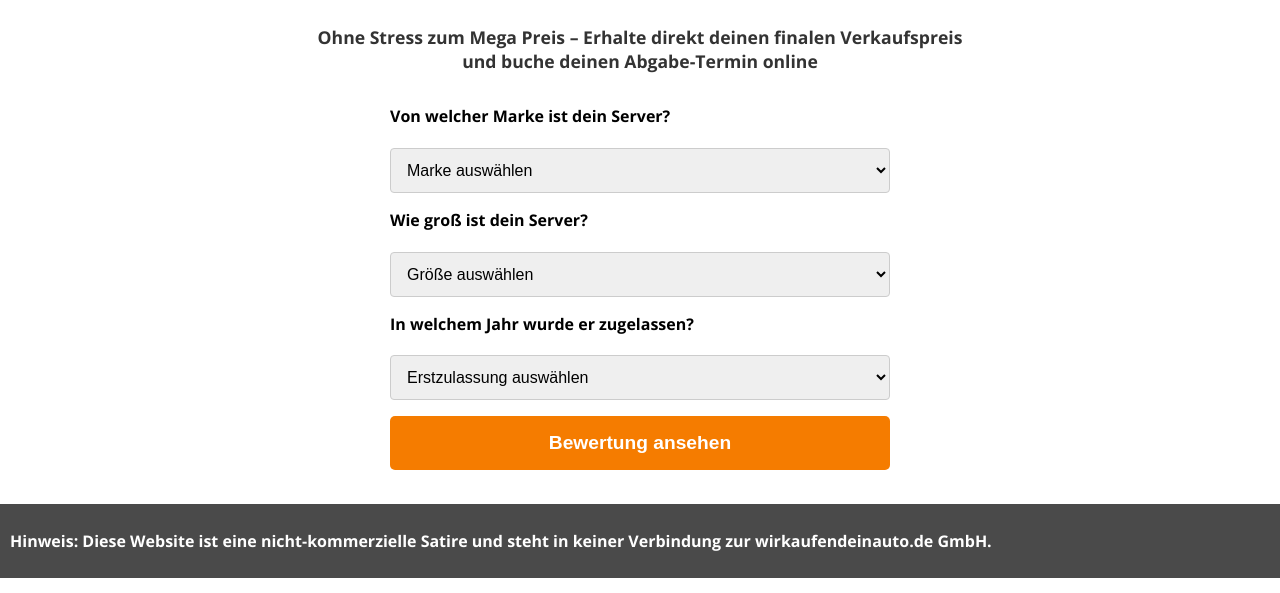
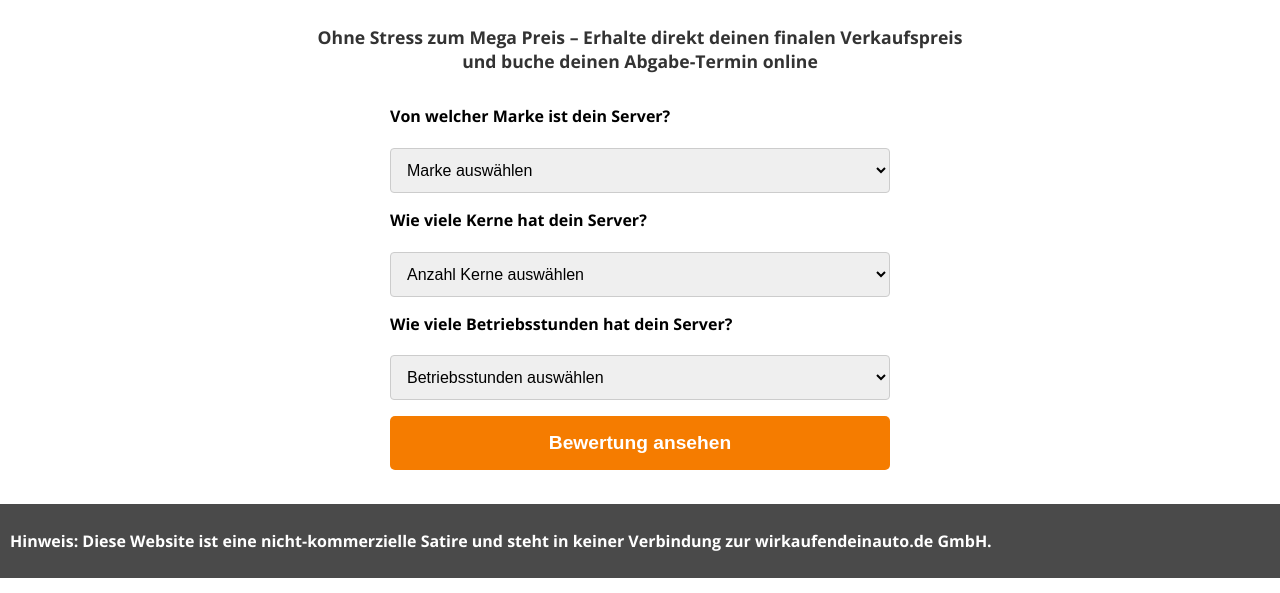
Before and after one commit to Roboter09/wirkaufendeinenserver, a plain HTML site: page index.html in a window 1280 px wide. Shown: the part 222-815 px from the top of the page. Drawn offline with nearby package versions, Linux system fonts and the light colour scheme; grey boxes are pictures that could not be loaded.

Commit message:
updated categories and maximum price

```diff
--- a/index.html
+++ b/index.html
@@ -61,36 +61,26 @@
                 <option>HP</option>
                 <option>Dell</option>
                 <option>Lenovo</option>
+                <option>andere</option>
         </select>
 
-        <label for="modell">Wie groß ist dein Server?</label>
+        <label for="modell">Wie viele Kerne hat dein Server?</label>
         <select id="modell">
-            <option>Größe auswählen</option>
-            <option>0-1 m^3</option>
-            <option>1-5 m^3</option>
-            <option>5-20 m^3</option>
-            <option>20-100 m^3</option>
-            <option>100+ m^3</option>
+            <option>Anzahl Kerne auswählen</option>
+            <option>2 Kerne</option>
+            <option>4 Kerne</option>
+            <option>8 Kerne</option>
+            <option>16 Kerne</option>
+            <option>32+ Kerne</option>
         </select>
 
-        <label for="jahr">In welchem Jahr wurde er zugelassen?</label>
+        <label for="jahr">Wie viele Betriebsstunden hat dein Server?</label>
         <select id="jahr">
-            <option>Erstzulassung auswählen</option>
-            <option>2022</option>
-            <option>2021</option>
-            <option>2020</option>
-            <option>2019</option>
-            <option>2018</option>
-            <option>2017</option>
-            <option>2016</option>
-            <option>2015</option>
-            <option>2014</option>
-            <option>2013</option>
-            <option>2012</option>
-            <option>2011</option>
-            <option>2010</option>
-            <option>2009</option>
-            <option>2008</option>
+            <option>Betriebsstunden auswählen</option>
+            <option>unter 4000 Stunden</option>
+            <option>4000-8000 Stunden</option>
+            <option>8000-16000 Stunden</option>
+            <option>16000+ Stunden</option>
         </select>
         <button type="submit" id="bewertung-ansehen-button">Bewertung ansehen</button>
         </form>
@@ -162,7 +152,7 @@
 
         const price_interval = setInterval(() => {
             const price = document.getElementById('letzter-preis');
-            price.textContent = String(getRandomInt(1,99))+"."+String(getRandomInt(0,999))+" €";
+            price.textContent = String(getRandomInt(1,19))+"."+String(getRandomInt(0,999))+" €";
 
             counter += 1;
 
```
